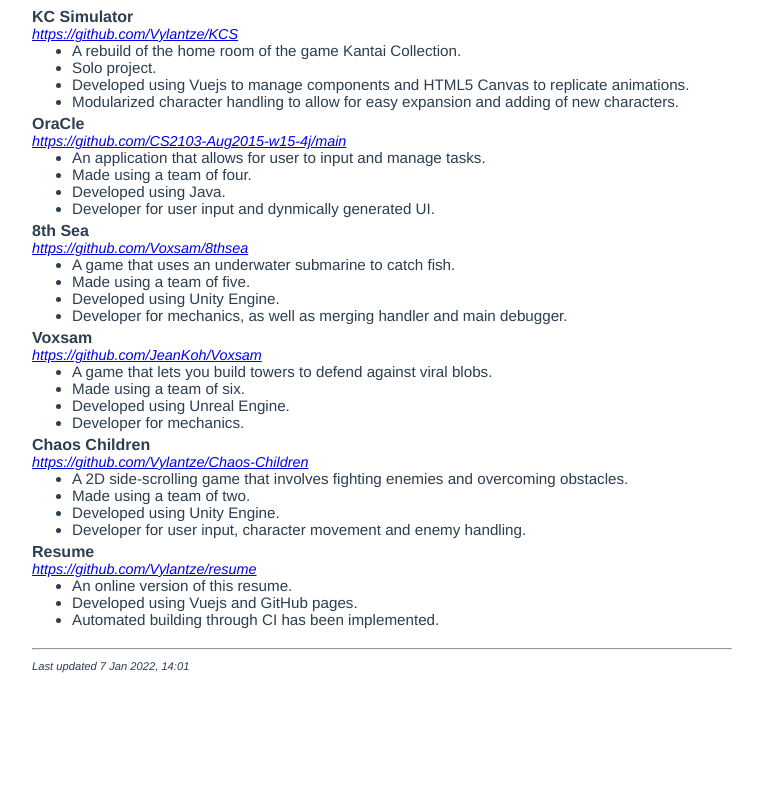
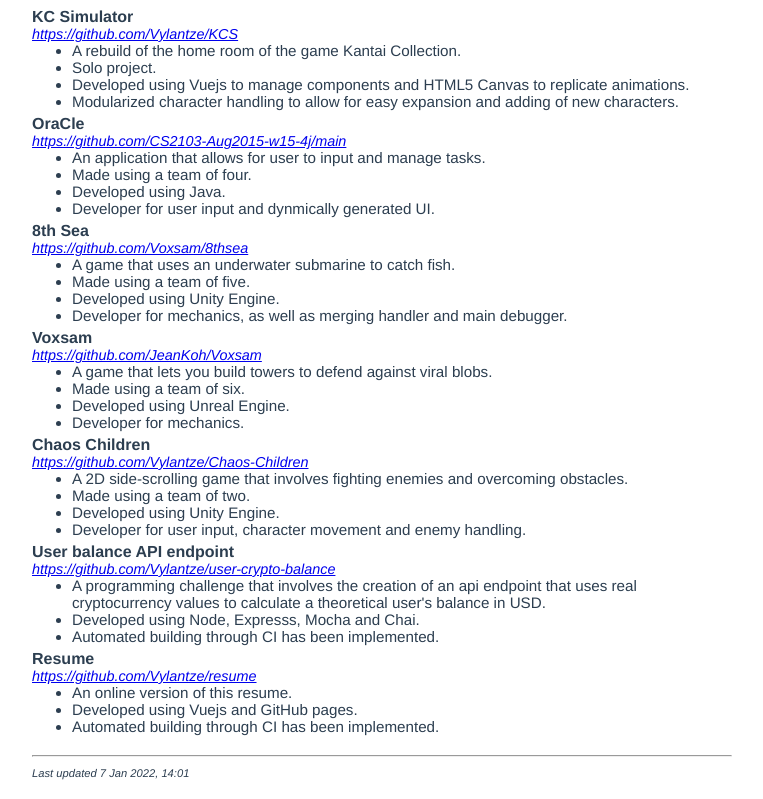
Before and after one commit to Vylantze/resume, a Vue app: page / in a window 1280 px wide. Shown: the part 796-1595 px from the top of the page, without its empty margins (258-1021 px from the left). Before the commit the page ends 1488 px from the top, so only its background shows below. Built offline with nearby package versions, Linux system fonts and the light colour scheme; no server answers.

Commit message:
Add new entry

```diff
--- a/src/components/Body.vue
+++ b/src/components/Body.vue
@@ -212,6 +212,22 @@
       <Subsection>
         <SectionedLine>
           <div slot="left">
+            <b>User balance API endpoint</b>
+          </div>
+        </SectionedLine>
+        <div class="italics note">
+          <a target="_blank" href="https://github.com/Vylantze/user-crypto-balance">https://github.com/Vylantze/user-crypto-balance</a>
+        </div>
+        <ul>
+          <li>A programming challenge that involves the creation of an api endpoint that uses real cryptocurrency values to calculate a theoretical user's balance in USD.</li>
+          <li>Developed using Node, Expresss, Mocha and Chai.</li>
+          <li>Automated building through CI has been implemented.</li>
+        </ul>
+      </Subsection>
+
+      <Subsection>
+        <SectionedLine>
+          <div slot="left">
             <b>Resume</b>
           </div>
         </SectionedLine>
```
